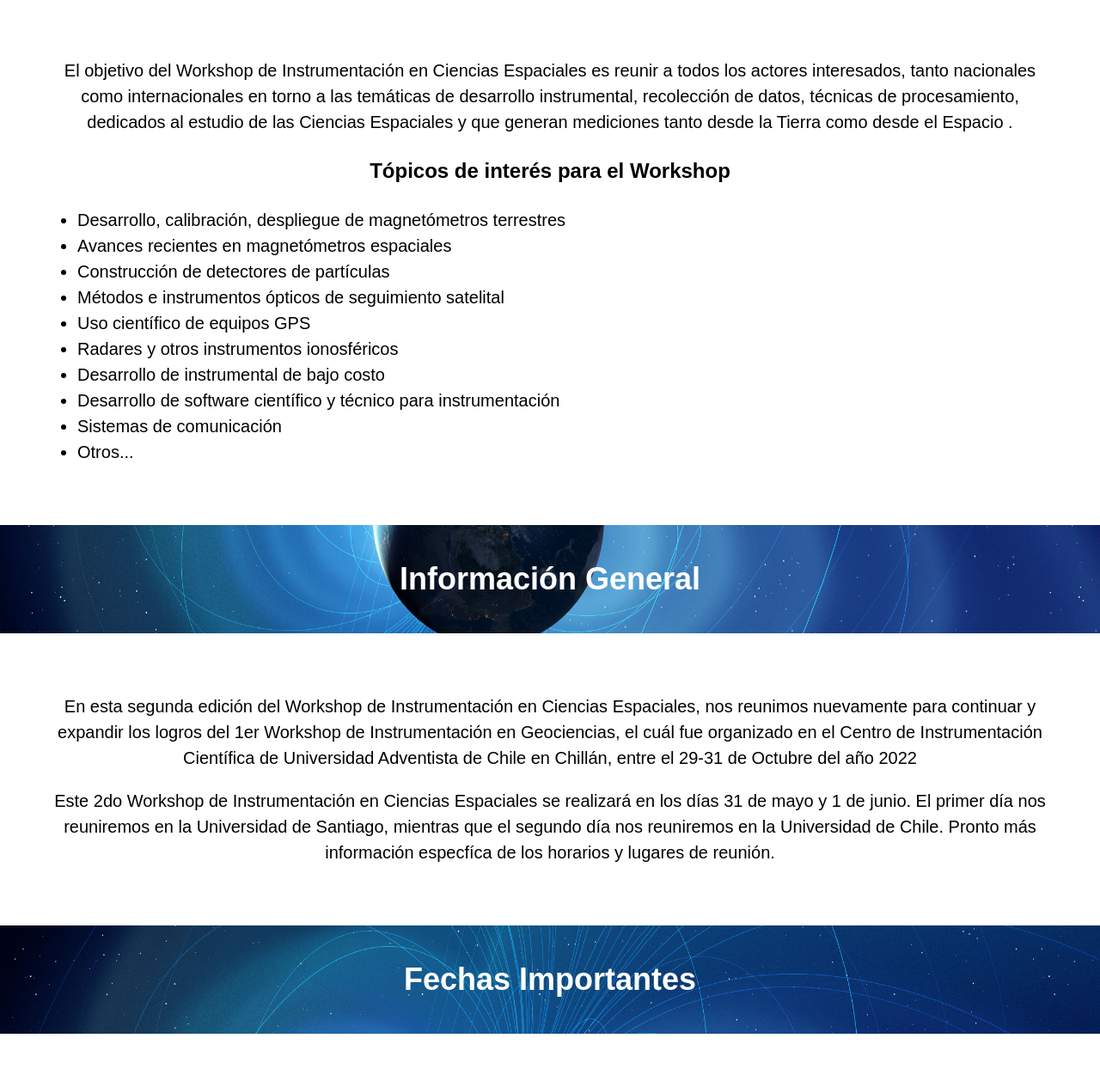
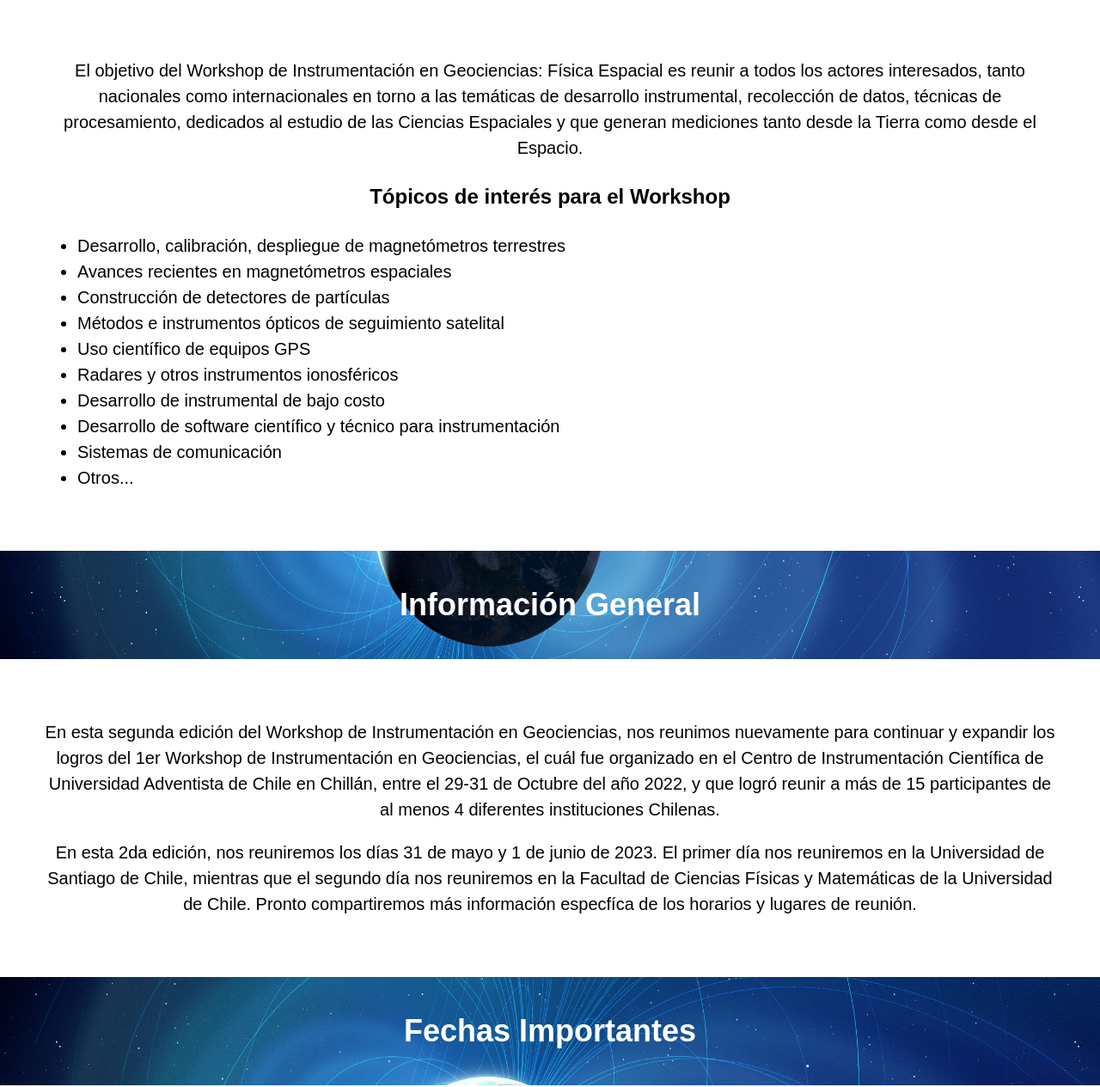
Before and after one commit to instrumentation-chile/instrumentation-chile.github.io, a plain HTML site: page index.html in a window 1280 px wide. Shown: the part 651-1916 px from the top of the page at 86% size. Drawn offline with nearby package versions, Linux system fonts and the light colour scheme.

Commit message:
Add files via upload

```diff
--- a/index.html
+++ b/index.html
@@ -1,7 +1,7 @@
 <!DOCTYPE html>
 <html>
 <head>
-	<title>2do Workshop de Instrumentación en Ciencias Espaciales</title>
+	<title>2do Workshop de Instrumentación en Geociencias: Física Espacial</title>
 	<meta name="viewport" content="width=device-width, initial-scale=1">
 	<style>
 		/* Styling for the website */
@@ -158,7 +158,7 @@
 <body>
 
 	<header>
-		2do Workshop de Instrumentación en Geociencias Espaciales
+		2do Workshop de Instrumentación en Geociencias: Física Espacial
 		<h2>31 de Mayo y 1 de Junio de 2023</h2>
 		<h2>Universidad de Santiago de Chile / Universidad de Chile</h2>
 	</header>
@@ -173,7 +173,7 @@
 	</nav>
 
 	<section id="presentacion">
-		<p>El objetivo del Workshop de Instrumentación en Ciencias Espaciales es reunir a todos los actores interesados, tanto nacionales como internacionales en torno a las temáticas de desarrollo instrumental, recolección de datos, técnicas de procesamiento, dedicados al estudio de las Ciencias Espaciales y que generan mediciones tanto desde la Tierra como desde el Espacio . </p>
+		<p>El objetivo del Workshop de Instrumentación en Geociencias: Física Espacial es reunir a todos los actores interesados, tanto nacionales como internacionales en torno a las temáticas de desarrollo instrumental, recolección de datos, técnicas de procesamiento, dedicados al estudio de las Ciencias Espaciales y que generan mediciones tanto desde la Tierra como desde el Espacio.</p>
 
 		<h3>Tópicos de interés para el Workshop</h3>
 
@@ -196,9 +196,9 @@
 	<section-title id="about"><h1> Información General </h1></section-title>
 	<section>
 
-		<p>En esta segunda edición del Workshop de Instrumentación en Ciencias Espaciales, nos reunimos nuevamente para continuar y expandir los logros del 1er Workshop de Instrumentación en Geociencias, el cuál fue organizado en el Centro de Instrumentación Científica de Universidad Adventista de Chile en Chillán, entre el 29-31 de Octubre del año 2022</p>
+		<p>En esta segunda edición del Workshop de Instrumentación en Geociencias, nos reunimos nuevamente para continuar y expandir los logros del 1er Workshop de Instrumentación en Geociencias, el cuál fue organizado en el Centro de Instrumentación Científica de Universidad Adventista de Chile en Chillán, entre el 29-31 de Octubre del año 2022, y que logró reunir a más de 15 participantes de al menos 4 diferentes instituciones Chilenas.</p>
 
-		<p>Este 2do Workshop de Instrumentación en Ciencias Espaciales se realizará en los días 31 de mayo y 1 de junio. El primer día nos reuniremos en la Universidad de Santiago, mientras que el segundo día nos reuniremos en la Universidad de Chile. Pronto más información especfíca de los horarios y lugares de reunión.</p>
+		<p>En esta 2da edición, nos reuniremos los días 31 de mayo y 1 de junio de 2023. El primer día nos reuniremos en la Universidad de Santiago de Chile, mientras que el segundo día nos reuniremos en la Facultad de Ciencias Físicas y Matemáticas de la Universidad de Chile. Pronto compartiremos más información especfíca de los horarios y lugares de reunión.</p>
 	</section>
 
 	<section-title id="fechas"><h1> Fechas Importantes </h1></section-title>
```
